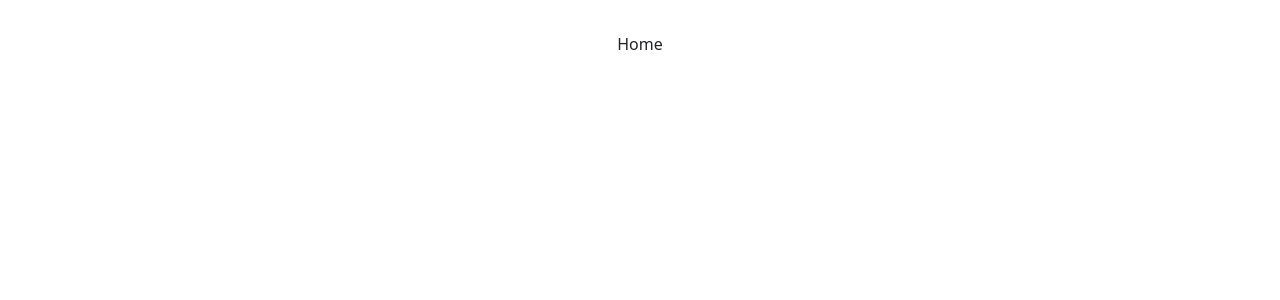
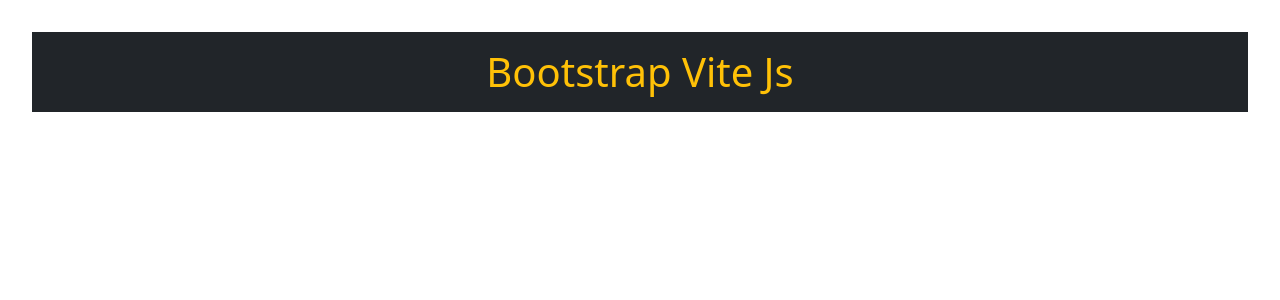
Before and after one commit to ImrenR/FrontEnd-Notebook, a React (Vite) app in the folder Project4-Bootstrap/: page / in a window 1280 px wide. Shown: the top 300 px of the page. Built offline with nearby package versions, Linux system fonts and the light colour scheme.

Commit message:
bootstrap intro

```diff
--- a/Project4-Bootstrap/src/Components/Home.jsx
+++ b/Project4-Bootstrap/src/Components/Home.jsx
@@ -1,5 +1,8 @@
 const Home = () => {
-  return <div>Home</div>
-}
+  return (
+  <div>
+<h1 className="text-center bg-dark text-warning p-3 ">Bootstrap Vite Js</h1>
+  </div>
+)}
 
 export default Home
```
